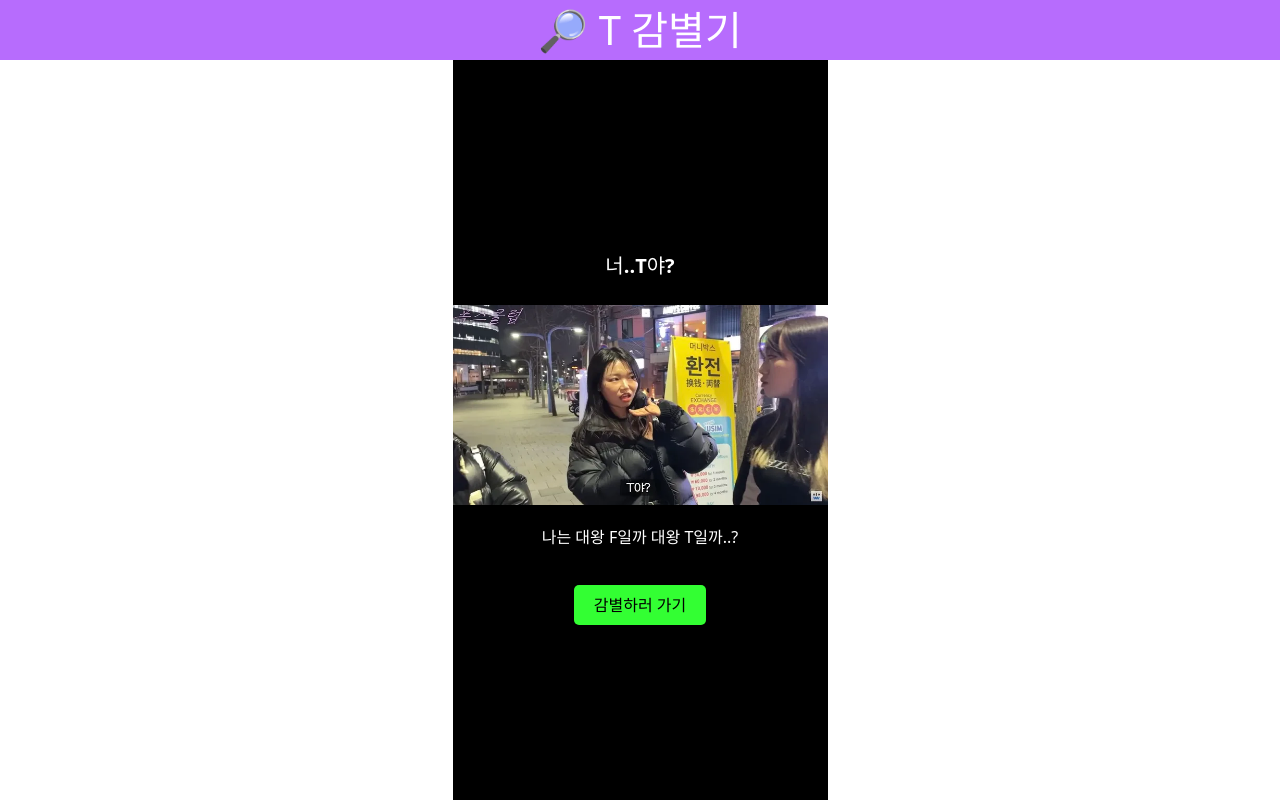
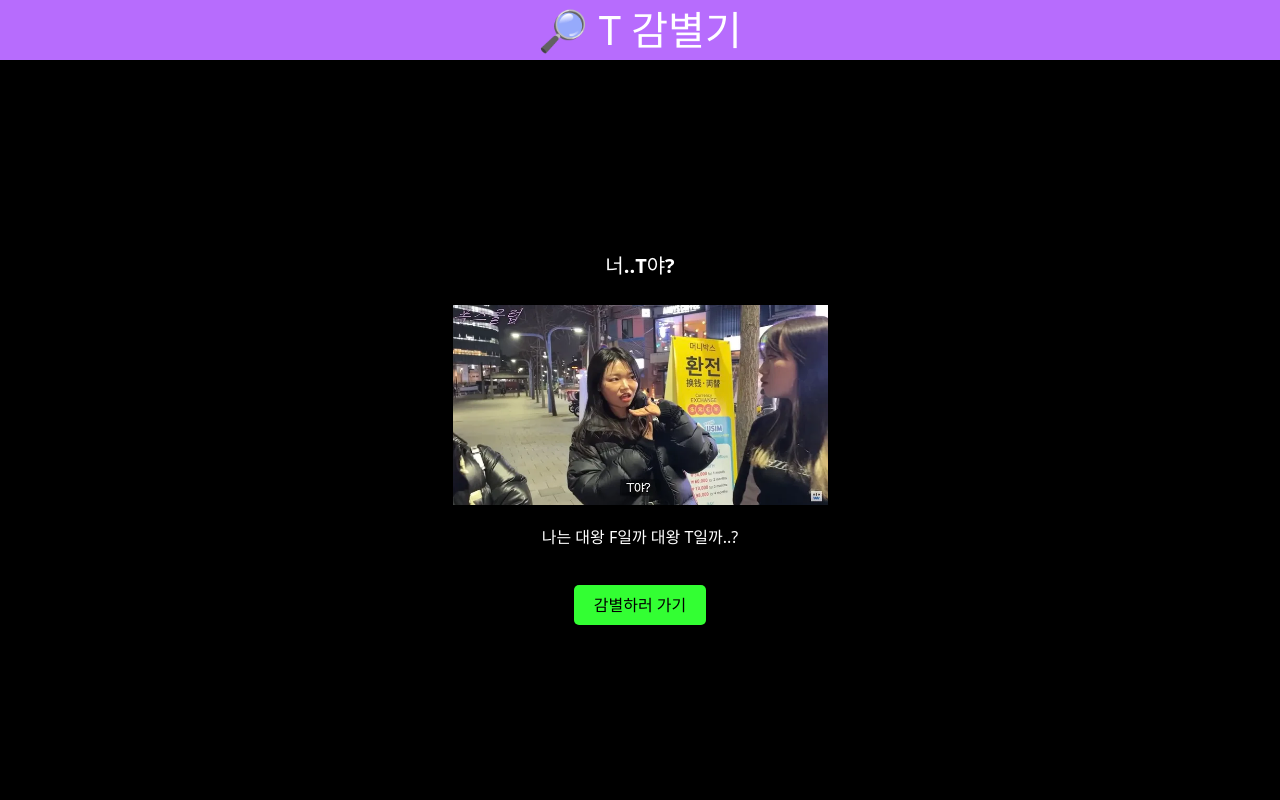
Before and after one commit to chae-young/mbtiTest, a React (Vite) app: page / in a window 1280 px wide. Built offline with nearby package versions, Linux system fonts and the light colour scheme.

Commit message:
style: body

```diff
--- a/src/index.css
+++ b/src/index.css
@@ -34,7 +34,7 @@ body {
   place-items: center;
   min-width: 320px;
   min-height: 100vh;
-  /* background-color: #000; */
+  background-color: #000;
 }
 
 h1 {
```
